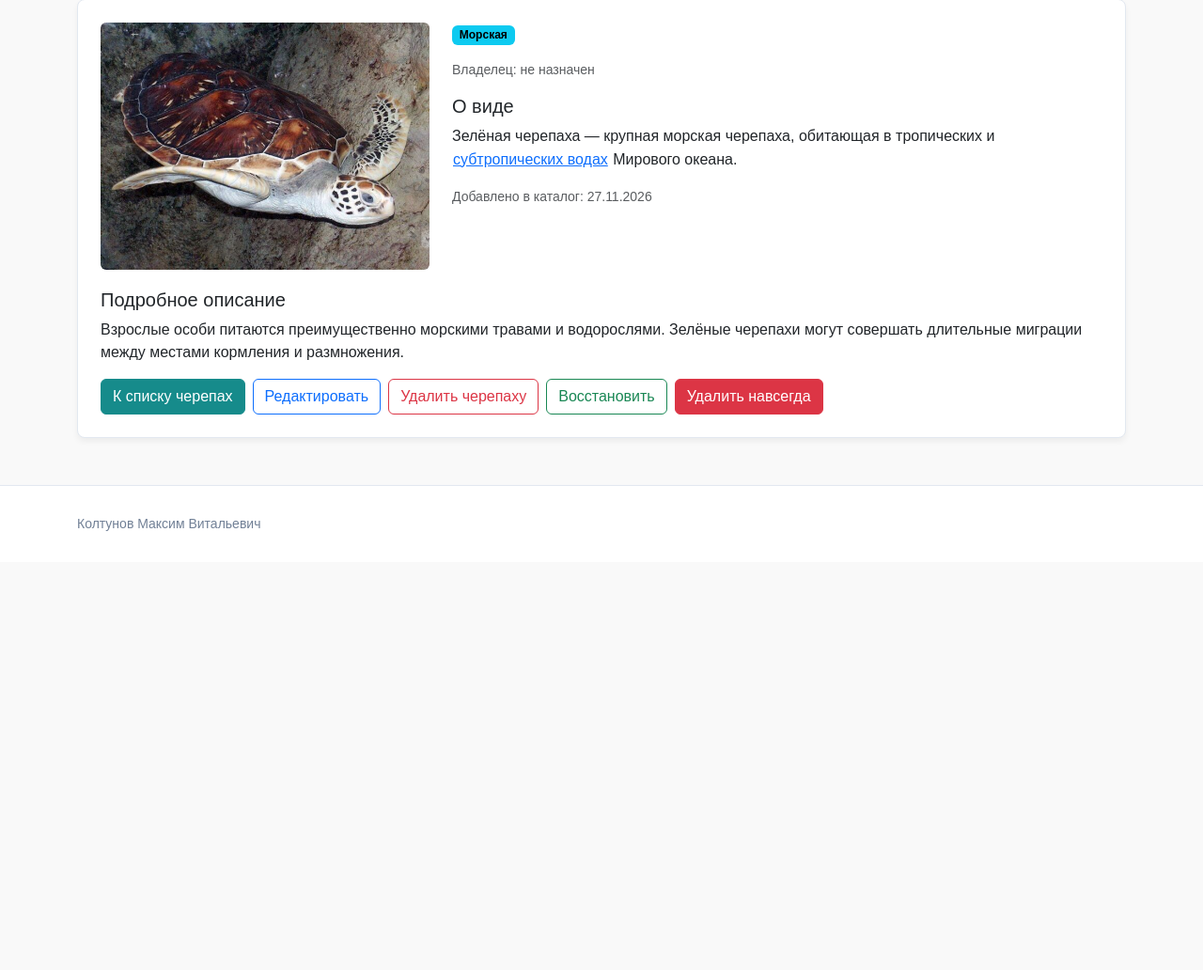
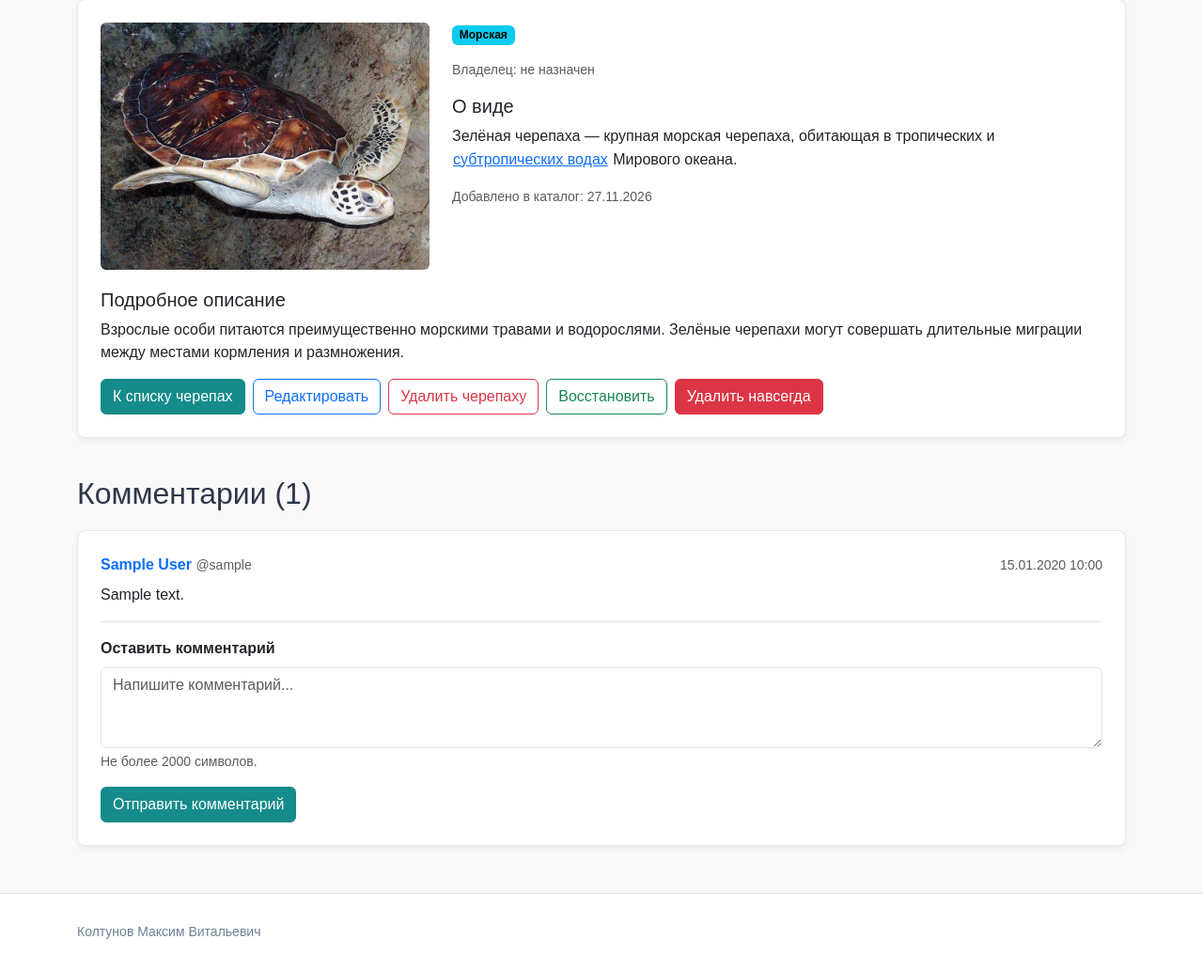
Before and after one commit to MaxKoltunov/KoltuovLaravelLab, a Laravel app: page /turtles/1 in a window 1280 px wide. Shown: the part 283-1315 px from the top of the page at 94% size. Before the commit the page ends 848 px from the top, so only its background shows below. Run offline with Laravel 12, Linux system fonts and the light colour scheme; a user stored in the database is signed in; data comes from the database, SQL or seed files in the repository; tables that the repository leaves empty hold one stand-in row (values such as "Sample post"); style sheets or scripts are compiled from the project's sources.

Commit message:
Lab 5: add comment form and authenticated comment creation

```diff
--- a/app/Http/Controllers/TurtleController.php
+++ b/app/Http/Controllers/TurtleController.php
@@ -67,7 +67,11 @@ class TurtleController extends Controller
             abort_unless(Gate::allows('turtles.view-deleted'), 404);
         }
 
-        $turtle->load('user');
+        // Загружаем авторов комментариев заранее, чтобы избежать N+1 запросов.
+        $turtle->load([
+            'user',
+            'comments' => fn ($query) => $query->with('user')->orderBy('created_at')->orderBy('id'),
+        ]);
 
         return view('turtles.show', compact('turtle'));
     }
--- a/app/Providers/AppServiceProvider.php
+++ b/app/Providers/AppServiceProvider.php
@@ -24,6 +24,10 @@ class AppServiceProvider extends ServiceProvider
     {
         Gate::define('turtles.create', fn (User $user): bool => true);
 
+        // Любой авторизованный пользователь может комментировать активную запись.
+        Gate::define('comments.create', fn (User $user, Turtle $turtle): bool =>
+            ! $turtle->trashed());
+
         Gate::define('turtles.update', fn (User $user, Turtle $turtle): bool =>
             ! $turtle->trashed() && ($user->isAdmin() || $turtle->user_id === $user->id));
 
--- /dev/null
+++ b/resources/views/turtles/partials/comments.blade.php
@@ -0,0 +1,54 @@
+<section id="comments" class="family-info mt-4 mb-4" aria-labelledby="comments-title">
+    <h2 id="comments-title" class="family-title">Комментарии ({{ $turtle->comments->count() }})</h2>
+
+    <div class="card family-content">
+        <div class="card-body p-4">
+            @forelse ($turtle->comments as $comment)
+                <article class="border-bottom pb-3 mb-3">
+                    <div class="d-flex flex-wrap justify-content-between align-items-center gap-2 mb-2">
+                        <div>
+                            @auth
+                                <a href="{{ route('users.turtles', $comment->user) }}"
+                                   class="fw-semibold text-decoration-none">{{ $comment->user->name }}</a>
+                            @else
+                                <span class="fw-semibold">{{ $comment->user->name }}</span>
+                            @endauth
+                            <span class="small text-muted">{{ '@'.$comment->user->username }}</span>
+                        </div>
+                        <time datetime="{{ $comment->created_at->toIso8601String() }}" class="small text-muted">
+                            {{ $comment->created_at->format('d.m.Y H:i') }}
+                        </time>
+                    </div>
+                    <p class="mb-0 text-break" style="white-space: pre-wrap;">{{ $comment->text }}</p>
+                </article>
+            @empty
+                <p class="text-muted">Комментариев пока нет.</p>
+            @endforelse
+
+            @can('comments.create', $turtle)
+                <form method="POST" action="{{ route('comments.store', $turtle) }}">
+                    @csrf
+                    <div class="mb-3">
+                        <label for="comment-text" class="form-label fw-semibold">Оставить комментарий</label>
+                        <textarea id="comment-text" name="text" rows="3" maxlength="2000" required
+                                  class="form-control @error('text') is-invalid @enderror"
+                                  placeholder="Напишите комментарий...">{{ old('text') }}</textarea>
+                        @error('text')
+                            <div class="invalid-feedback">{{ $message }}</div>
+                        @enderror
+                        <div class="form-text">Не более 2000 символов.</div>
+                    </div>
+                    <button type="submit" class="btn btn-primary">Отправить комментарий</button>
+                </form>
+            @else
+                @if ($turtle->trashed())
+                    <p class="text-muted mb-0">К удалённой записи нельзя добавлять комментарии.</p>
+                @else
+                    <p class="mb-0">
+                        <a href="{{ route('login') }}">Войдите</a>, чтобы оставить комментарий.
+                    </p>
+                @endif
+            @endcan
+        </div>
+    </div>
+</section>
--- a/resources/views/turtles/show.blade.php
+++ b/resources/views/turtles/show.blade.php
@@ -107,4 +107,6 @@
             </div>
         </div>
     </section>
+
+    @include('turtles.partials.comments')
 @endsection
--- a/routes/web.php
+++ b/routes/web.php
@@ -1,5 +1,6 @@
 <?php
 
+use App\Http\Controllers\CommentController;
 use App\Http\Controllers\TurtleController;
 use App\Http\Controllers\UserController;
 use Illuminate\Support\Facades\Route;
@@ -11,6 +12,8 @@ Route::resource('turtles', TurtleController::class)
     ->only(['index']);
 
 Route::middleware('auth')->group(function () {
+    Route::post('turtles/{turtle}/comments', [CommentController::class, 'store'])->name('comments.store');
+
     Route::get('users', [UserController::class, 'index'])->name('users.index');
     Route::get('users/{user:username}/turtles', [UserController::class, 'turtles'])->name('users.turtles');
 
```
Also changed, not shown: app/Http/Controllers/CommentController.php (added, +25 -0 lines), app/Http/Requests/CommentRequest.php (added, +33 -0 lines), tests/Feature/CommentTest.php (added, +147 -0 lines), README.md.
